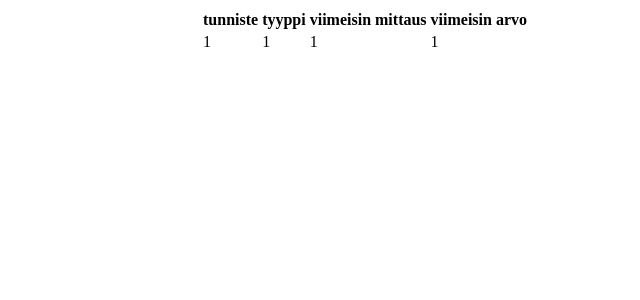
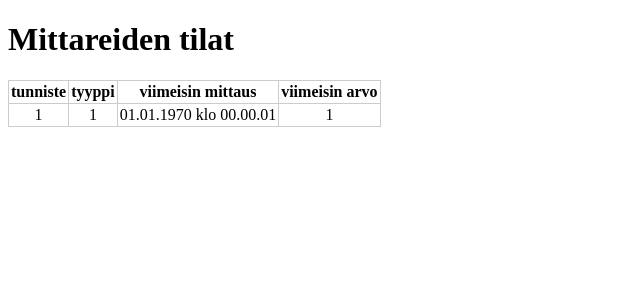
Before and after one commit to suniala/data_logger, a PHP site: page /plot/devices.php in a window 1280 px wide. Shown: the top 300 px of the page, without its empty margins (0-640 px from the left). Run offline with PHP 8.4, Linux system fonts and the light colour scheme; tables that the repository leaves empty hold one stand-in row (values such as "Sample post"); a stand-in replaces the project's code that opens the database connection.

Commit message:
Index page, titles, format dates.

```diff
--- a/plot/devices.php
+++ b/plot/devices.php
@@ -2,6 +2,7 @@
 <html>
 <head>
 <meta http-equiv="Content-Type" content="text/html; charset=utf-8">
+<title>Mittarien tilat</title>
 
 <link href="plot.css" rel="stylesheet" type="text/css">
 <?php
@@ -15,9 +16,8 @@ $dao = new LoggerDao();
 </head>
 <body>
 
-	<div id="content">
+	<h1>Mittareiden tilat</h1>
 
-		<div>
 	<table>
 		<tr>
 			<th>tunniste</th>
@@ -31,14 +31,12 @@ foreach ($dev_hrtbts as $dev_hrtbt) {
 			printf("<tr>");
 			printf("<td>%s</td>", $dev_hrtbt->external_id);
 			printf("<td>%s</td>", $dev_hrtbt->type_id);
-	printf("<td>%s</td>", $dev_hrtbt->last_measurement_utc_s);
+			printf("<td>%s</td>", strftime("%d.%m.%Y klo %H.%M.%S", $dev_hrtbt->last_measurement_utc_s));
 			printf("<td>%s</td>", $dev_hrtbt->last_value);
 			printf("</tr>");
 		}
 		?>
 	</table>
 
-		</div>
-	</div>
 </body>
 </html>
--- a/plot/plot.css
+++ b/plot/plot.css
@@ -52,14 +52,17 @@ form li {
 	width: 30px;
 }
 
-table#device-selection {
+table {
 	border: 1px solid #cccccc;
 	border-collapse: collapse;
+}
+
+table#device-selection {
 	float: left;
 	margin-right: 20px;
 }
 
-table#device-selection td, table#device-selection th {
+td, th {
 	border: 1px solid #cccccc;
 	text-align: center;
 	padding: 2px;
--- a/plot/plot.php
+++ b/plot/plot.php
@@ -2,6 +2,7 @@
 <html>
 <head>
 	<meta http-equiv="Content-Type" content="text/html; charset=utf-8">
+	<title>Käppyrät</title>
 
 	<link href="plot.css" rel="stylesheet" type="text/css">
 	<link href="jquery-ui-1.11.0/jquery-ui.css" rel="stylesheet" type="text/css">
```
Also changed, not shown: index.html (added, +16 -0 lines). Lines whose indentation alone changed are shown as unchanged.
